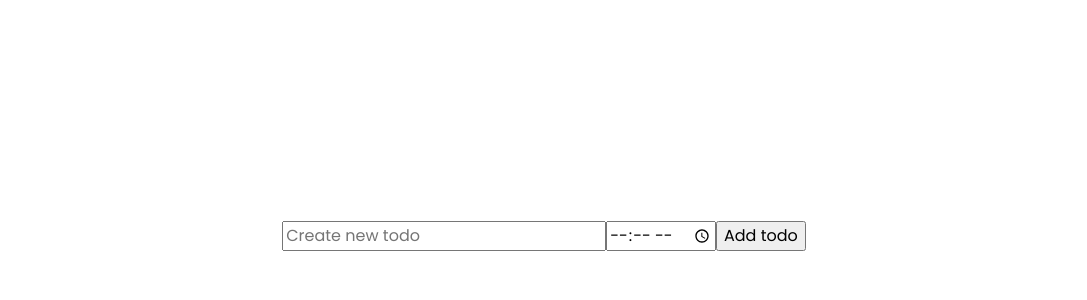
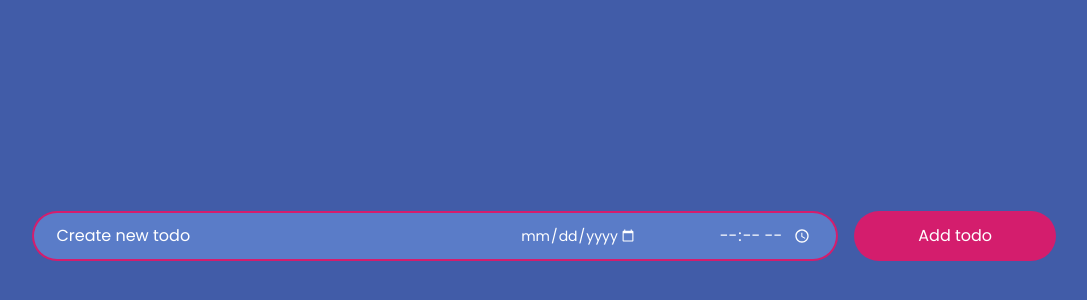
Before and after one commit to imursugarmommy/TodoList-App-2.0, a React (Create React App) app: page / in a window 1280 px wide. Shown: the part 156-456 px from the top of the page, without its empty margins (96-1183 px from the left). Built offline with nearby package versions, Linux system fonts and the light colour scheme.

Commit message:
Disabled one feature + Styles
Had to disable the feature that when the time is set to 0h 0min it will display nothing for the short term solution. Added a bunch of style to the page according to the already made figma design.

```diff
--- a/src/InputForm.jsx
+++ b/src/InputForm.jsx
@@ -5,11 +5,13 @@ function InputForm({ todoItem, setTodoItem, setTime, addTodo }) {
     <div className="input-form flex">
       <div className="input-box">
         <input
+          className="add"
           type="text"
           placeholder="Create new todo"
           value={todoItem}
           onChange={(e) => setTodoItem(() => e.target.value)}
         />
+        <input type="date" />
         <input
           type="time"
           className="fa-calender"
--- a/src/TodoItem.jsx
+++ b/src/TodoItem.jsx
@@ -15,7 +15,7 @@ function TodoItem({ todo, toggleTodo, deleteTodo }) {
       </div>
       <div className="flex">
         <p className="time">
-          {todo.remainingHours !== 0 && todo.remainingMinutes !== 0 ? (
+          {/* {todo.remainingHours === 0 && todo.remainingMinutes === 0 ? ( */}
           <>
             <span>
               {todo.remainingMinutes < 0
@@ -30,9 +30,9 @@ function TodoItem({ todo, toggleTodo, deleteTodo }) {
               min
             </span>
           </>
-          ) : (
+          {/* ) : (
             <span></span>
-          )}
+          )} */}
         </p>
         <button onClick={() => deleteTodo(todo.key)}>
           <i className="fa-solid fa-x xmark"></i>
--- a/src/style.css
+++ b/src/style.css
@@ -41,6 +41,7 @@ body {
   overflow-x: hidden;
   display: grid;
   place-items: center;
+  background: var(--primary-color400);
 }
 
 /* A elements that don't have a class get default styles */
@@ -84,6 +85,10 @@ button {
 }
 
 :root {
+  --primary-color400: #415ca8;
+  --primary-color900: #162c6d;
+  --accent-color200: #5a7cc8;
+  --accent-color400: #5f82d0;
   --accent-color700: #d41d6d;
 }
 
@@ -91,25 +96,8 @@ button {
   display: flex;
 }
 
-.todos li:has(input:checked) .todo-text {
-  color: grey;
-  text-decoration: line-through;
-}
-
 .todos {
   padding-inline-start: 0;
-}
-
-.todo-item {
-  padding: 0.5rem 1rem;
-  border: 1px solid black;
-  width: 100%;
-  justify-content: space-between;
-}
-
-.todo-item > * {
-  align-items: center;
-  gap: 1rem;
 }
 
 .time {
@@ -120,6 +108,8 @@ button {
 .xmark {
   cursor: pointer;
 }
+
+/* checkbox */
 
 .ui-checkbox {
   --secondary-color: #fff;
@@ -195,8 +185,6 @@ button {
   transition: all 0.1s cubic-bezier(0.71, -0.46, 0.88, 0.6), opacity 0.1s;
 }
 
-/* actions */
-
 .ui-checkbox:hover {
   border-color: var(--accent-color700);
 }
@@ -226,3 +214,118 @@ button {
   transition: none;
   opacity: 1;
 }
+
+input[type="time"]::-webkit-calendar-picker-indicator,
+input[type="date"]::-webkit-calendar-picker-indicator {
+  filter: invert(100%);
+  cursor: pointer;
+}
+
+input[type="text"]::placeholder {
+  color: white;
+}
+
+.input-form {
+  width: 80vw;
+  gap: 1rem;
+  display: grid;
+  grid-auto-flow: column;
+  grid-template-columns: 4fr 1fr;
+
+  .input-box {
+    display: grid;
+    grid-auto-flow: column;
+    grid-template-columns: 2fr 1fr 1fr;
+
+    & > * {
+      padding: 0.6rem 1.4rem;
+    }
+
+    & input[type="text"] {
+      border-top-left-radius: 30px;
+      border-bottom-left-radius: 30px;
+      border: 2px solid var(--accent-color700);
+      border-right: none;
+      outline: none;
+      background-color: var(--accent-color200);
+      color: white;
+    }
+
+    & input[type="time"] {
+      border-top-right-radius: 30px;
+      border-bottom-right-radius: 30px;
+      border: 2px solid var(--accent-color700);
+      border-left: none;
+      outline: none;
+      text-align: right;
+      background-color: var(--accent-color200);
+      color: #fff;
+    }
+
+    & input[type="date"] {
+      font-size: 14px;
+      padding: 0;
+      text-align: right;
+      gap: 0.5rem;
+      outline: none;
+      border: 2px solid var(--accent-color700);
+      border-left: none;
+      border-right: none;
+      background-color: var(--accent-color200);
+      color: white;
+    }
+  }
+
+  & button {
+    border-radius: 30px;
+    outline: none;
+    border: none;
+    background: var(--accent-color700);
+    color: white;
+  }
+}
+
+.todo-item {
+  padding: 0.8rem 1.4rem;
+  border-radius: 14px;
+  background-color: var(--primary-color900);
+  width: 100%;
+  justify-content: space-between;
+  margin-block: 1rem;
+  box-shadow: 6px 6px 15px rgba(0, 0, 0, 0.25);
+
+  & input[type="checkbox"]:not(:checked) {
+    background-color: transparent;
+    border: 1px solid var(--accent-color400);
+  }
+
+  .todo-text {
+    color: white;
+  }
+
+  .time {
+    color: var(--accent-color400);
+  }
+
+  & button {
+    background-color: transparent;
+    outline: none;
+    border: none;
+    color: var(--accent-color400);
+    font-size: 14px;
+  }
+
+  .flex {
+    gap: 1.8rem;
+  }
+}
+
+.todos li:has(input:checked) .todo-text {
+  color: var(--accent-color200);
+  text-decoration: line-through;
+}
+
+.todo-item > * {
+  align-items: center;
+  gap: 1rem;
+}
```
Lines whose indentation alone changed are shown as unchanged.
